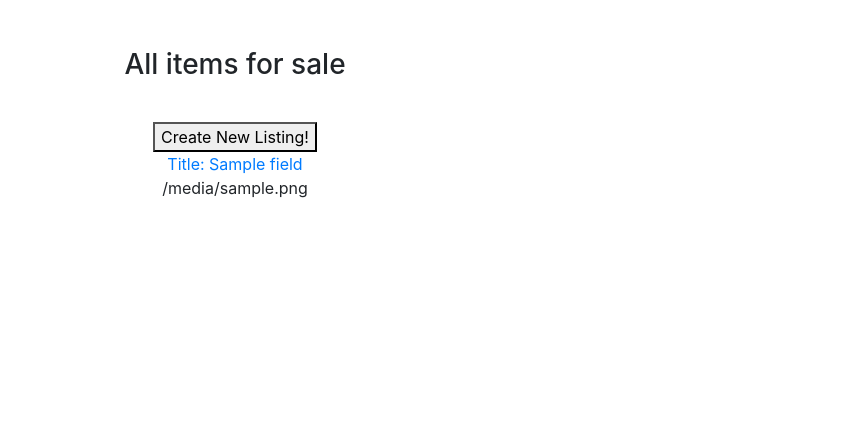
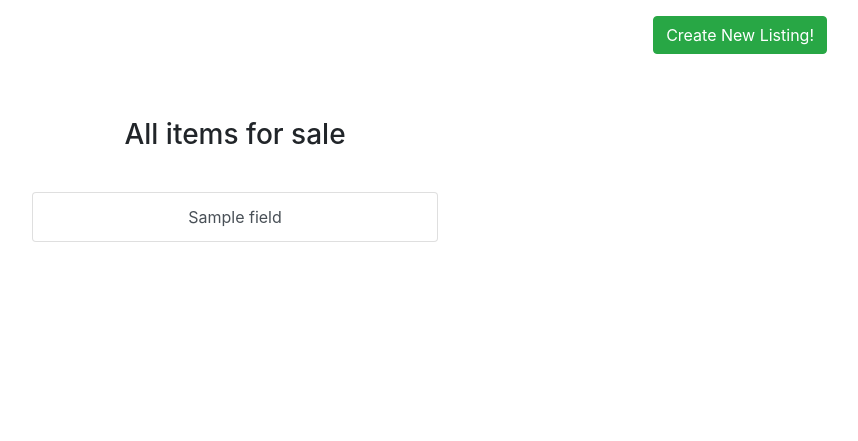
Before and after one commit to aidanlanden22/CioYardSale_public, a Django app: template web/frontend/templates/index.html in a window 1280 px wide. Shown: the part 72-513 px from the top of the page, without its empty margins (405-1263 px from the left). Run offline with Django 3.2, Linux system fonts and the light colour scheme; the template is opened without the code that fills it: most values are stand-ins (such as "Sample title", 1, 10 or a date in 2020); some libraries are stand-ins or nearby versions.

Commit message:
added styling to the list of items

```diff
--- a/web/frontend/templates/index.html
+++ b/web/frontend/templates/index.html
@@ -1,6 +1,12 @@
 {% extends 'base.html' %}
 
 {% block content %}
+
+<div class="row">
+  <div class="col-md-12 text-right">
+    <a href="{% url 'create_listing' %}"><button type="button" class="btn btn-success my-3 mr-5"> Create New Listing! </button></a>
+  </div>
+</div>
 
 <div class="row">
   <div class="col-md-12 mx-auto">
@@ -13,16 +19,14 @@
 
 <div class="row">
   <div class="col-md-4 mx-auto text-center">
-    <a href="{% url 'create_listing' %}"><button type="button"> Create New Listing! </button></a>
-  </div>
-</div>
+    <div class="list-group">
+      {% for item in items %}
+        <a href="{% url 'view_item' item.pk %}" class="list-group-item list-group-item-action">
+          {{ item.fields.title }}
+        </a>
+      {% endfor %}
+    </div>
 
-<div class="row">
-  <div class="col-md-4 mx-auto text-center">
-    {% for item in items %}
-		<a href="{% url 'view_item' item.pk %}">Title: {{ item.fields.title }}</a>
-		<p>{{ item.fields.picture }}</p>
-    {% endfor %}
   </div>
 </div>
 
```
